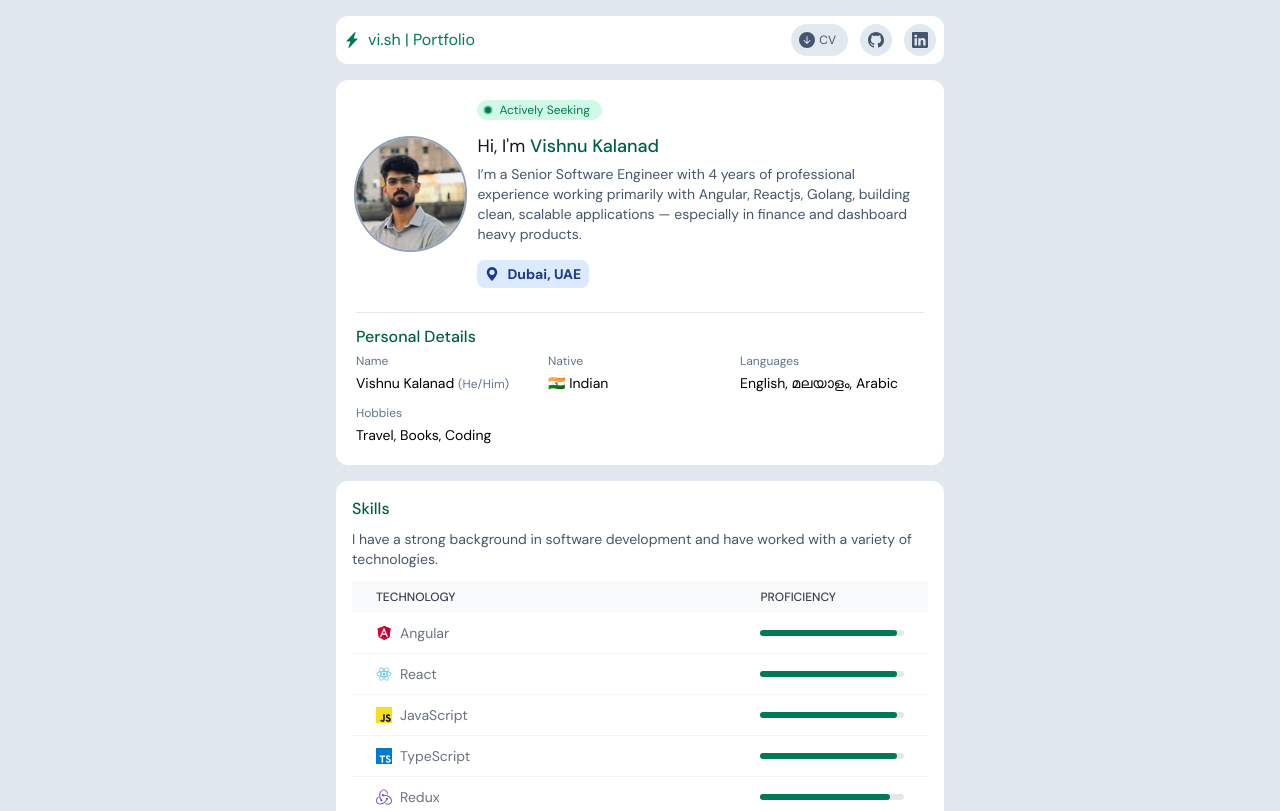
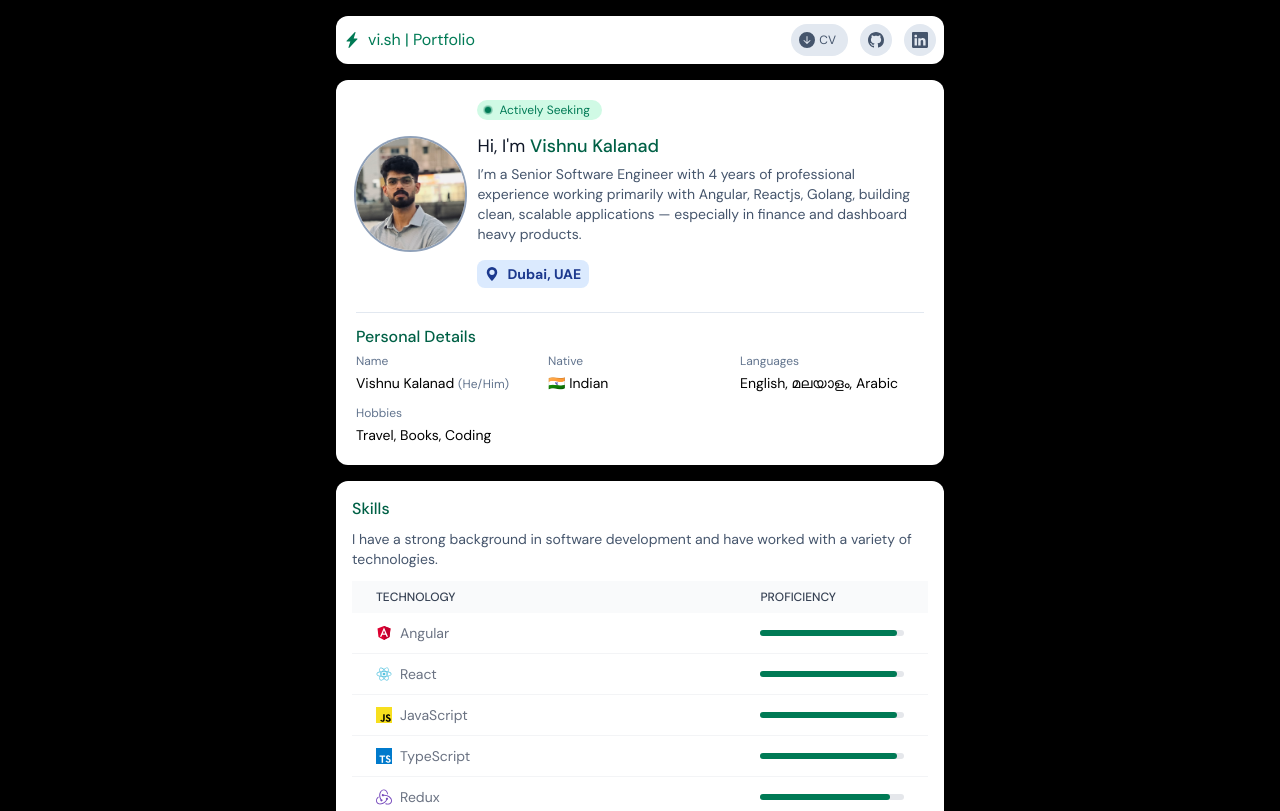
Before and after one commit to vishnukalanad/portfolio, a React (Vite) app in the folder portfolio/: page / in a window 1280 px wide. Shown: the top 811 px of the page. Built offline with nearby package versions, Linux system fonts and the light colour scheme.

Commit message:
bg update

```diff
--- a/portfolio/src/App.jsx
+++ b/portfolio/src/App.jsx
@@ -18,9 +18,7 @@ function App() {
     return (
         <main className="min-h-screen
     relative
-    bg-slate-200
-    bg-[radial-gradient(circle,#d2d9df_1px,transparent_1px)]
-    bg-[length:16px_16px] ">
+    bg-black">
             {modalOpen && <Modal>
                 {modalType === MODAL_TYPES.PROJECT && <ProjectDetailsModalLayout/>}
                 {modalType === MODAL_TYPES.INFORMATION && <div>Other modal</div>}
```
